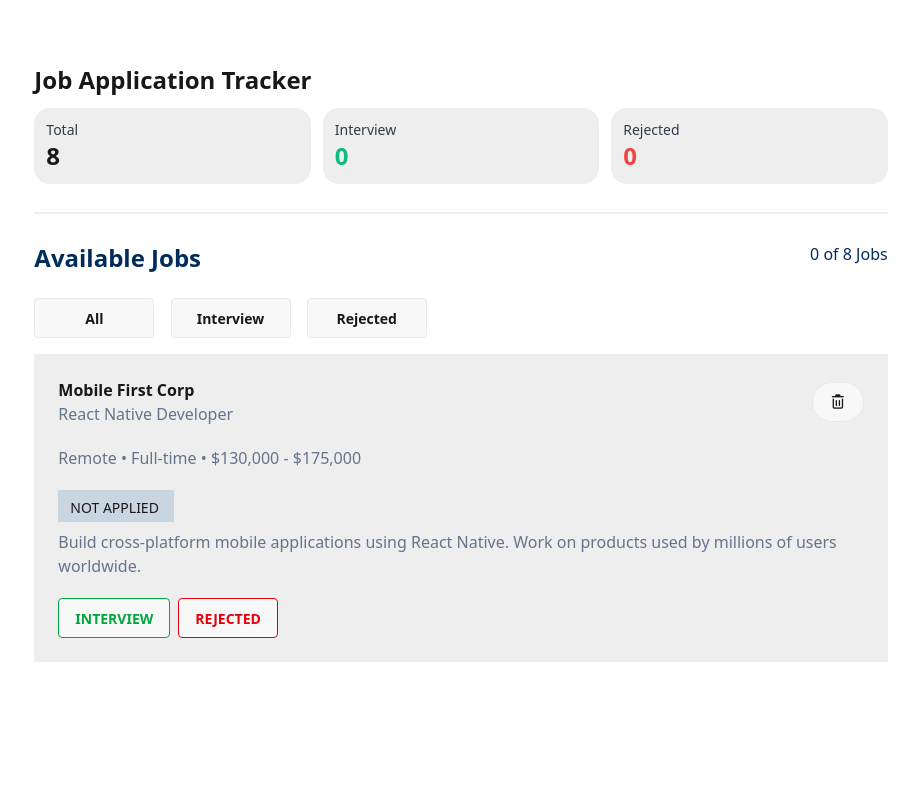
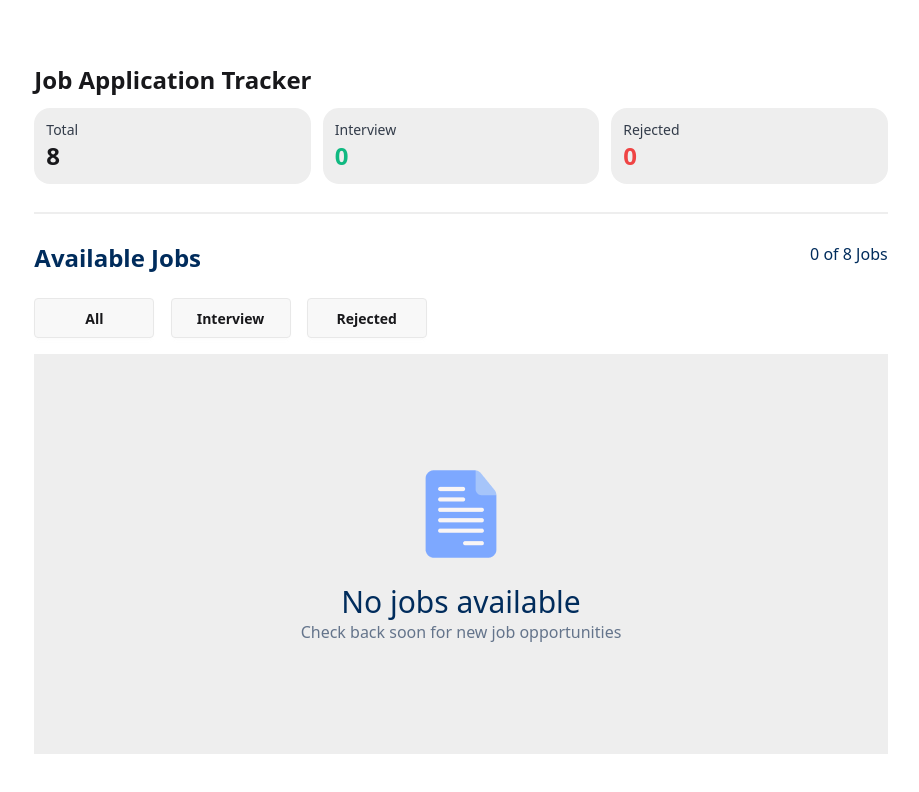
Before and after one commit to NafizImrose/Assignment-04, a plain HTML site: page index.html in a window 1280 px wide. Both pictures are taken after a click on the button "Interview". Shown: the whole page, without its empty margins (179-1098 px from the left). Drawn offline with nearby package versions, Linux system fonts and the light colour scheme.

Commit message:
Add no jobs available message for interview and rejected sections

```diff
--- a/index.html
+++ b/index.html
@@ -400,38 +400,21 @@
       id="interview-section"
       class="w-8/12 mx-auto space-y-4 mb-16 hidden"
     >
-      <div class="bg-base-300 p-6">
+      <div
+        id="no-interview"
+        class="flex justify-center items-center bg-base-300 h-[400px] hidden"
+      >
         <!--  -->
-        <div class="flex justify-between items-center">
-          <div>
-            <h1 class="font-bold">Mobile First Corp</h1>
-            <p class="text-[#64748B]">React Native Developer</p>
+        <div class="text-center">
+          <div class="flex justify-center items-center">
+            <img src="images/text-file.png" alt="" />
           </div>
-          <button class="btn rounded-full">
-            <i class="fa-regular fa-trash-can"></i>
-          </button>
+          <h1 class="text-3xl text-[#002C5C] mt-5">No jobs available</h1>
+          <p class="text-[#64748B]">
+            Check back soon for new job opportunities
+          </p>
         </div>
-
         <!--  -->
-        <p class="text-[#64748B] my-5">
-          Remote • Full-time • $130,000 - $175,000
-        </p>
-        <div class="bg-slate-300 py-2 px-3 w-29 h-8 mb-2">
-          <p class="text-sm">NOT APPLIED</p>
-        </div>
-        <p class="text-[#64748B] mb-5">
-          Build cross-platform mobile applications using React Native. Work on
-          products used by millions of users worldwide.
-        </p>
-        <div class="flex space-x-2 mt-3">
-          <button
-            onclick="interviewButton(this)"
-            class="btn text-green-600 border-green-600"
-          >
-            INTERVIEW
-          </button>
-          <button class="btn text-red-600 border-red-600">REJECTED</button>
-        </div>
       </div>
     </section>
 
@@ -439,35 +422,22 @@
       id="rejected-section"
       class="w-8/12 mx-auto space-y-4 mb-16 hidden"
     >
-      <div class="bg-base-300 p-6">
+      <!--  -->
+      <div
+        id="no-rejected"
+        class="flex justify-center items-center bg-base-300 h-[400px] hidden"
+      >
         <!--  -->
-        <div class="flex justify-between items-center">
-          <div>
-            <h1 class="font-bold">Rejected</h1>
-            <p class="text-[#64748B]">React Native Developer</p>
+        <div class="text-center">
+          <div class="flex justify-center items-center">
+            <img src="images/text-file.png" alt="" />
           </div>
-          <button class="btn rounded-full">
-            <i class="fa-regular fa-trash-can"></i>
-          </button>
+          <h1 class="text-3xl text-[#002C5C] mt-5">No jobs available</h1>
+          <p class="text-[#64748B]">
+            Check back soon for new job opportunities
+          </p>
         </div>
-
         <!--  -->
-        <p class="text-[#64748B] my-5">
-          Remote • Full-time • $130,000 - $175,000
-        </p>
-        <div
-          class="bg-slate-300 py-2 px-3 flex justify-center items-center mb-2"
-        >
-          <p class="text-sm">NOT APPLIED</p>
-        </div>
-        <p class="text-[#64748B] mb-5">
-          Build cross-platform mobile applications using React Native. Work on
-          products used by millions of users worldwide.
-        </p>
-        <button class="btn text-green-600 border-green-600 mr-2">
-          INTERVIEW
-        </button>
-        <button class="btn text-red-600 border-red-600">REJECTED</button>
       </div>
     </section>
     <!-- js -->
--- a/script.js
+++ b/script.js
@@ -18,12 +18,28 @@ function showOnly(value) {
     const interview = document.getElementById("interview");
     count.innerText = interview.innerText;
     count.classList.remove("hidden");
+    // no-jobs section add
+    const noJobs = document.getElementById("no-interview");
+    if (interview.innerText == "0") {
+      noJobs.classList.remove("hidden");
+    } else {
+      noJobs.classList.add("hidden");
+    }
+    // ******
   } else if (select.id == "rejected-section") {
     const box = document.getElementById("eight-jobs");
     box.innerText = "of 8 Jobs";
     const rejected = document.getElementById("rejected");
     count.innerText = rejected.innerText;
     count.classList.remove("hidden");
+    // no-job section add
+    const noJobs = document.getElementById("no-rejected");
+    if (rejected.innerText == "0") {
+      noJobs.classList.remove("hidden");
+    } else {
+      noJobs.classList.add("hidden");
+    }
+    // ******************
   } else {
     const box = document.getElementById("eight-jobs");
     box.innerText = "8 Jobs";
@@ -34,10 +50,6 @@ function showOnly(value) {
 function interviewButton(button) {
   const interviewCount = document.getElementById("interview");
   let number = Number(interviewCount.innerText);
-
-  if (number == 0) {
-    alert("no number");
-  }
 
   const section = document.getElementById("interview-section");
   const card = button.closest(".card");
@@ -78,10 +90,6 @@ function interviewButton(button) {
 function rejectButton(button) {
   const rejectedCount = document.getElementById("rejected");
   let number = Number(rejectedCount.innerText);
-
-  if (number == 0) {
-    alert("no number");
-  }
 
   const section = document.getElementById("rejected-section");
   const card = button.closest(".card");
```
Also changed, not shown: images/text-file.png (added), 1 other file.
